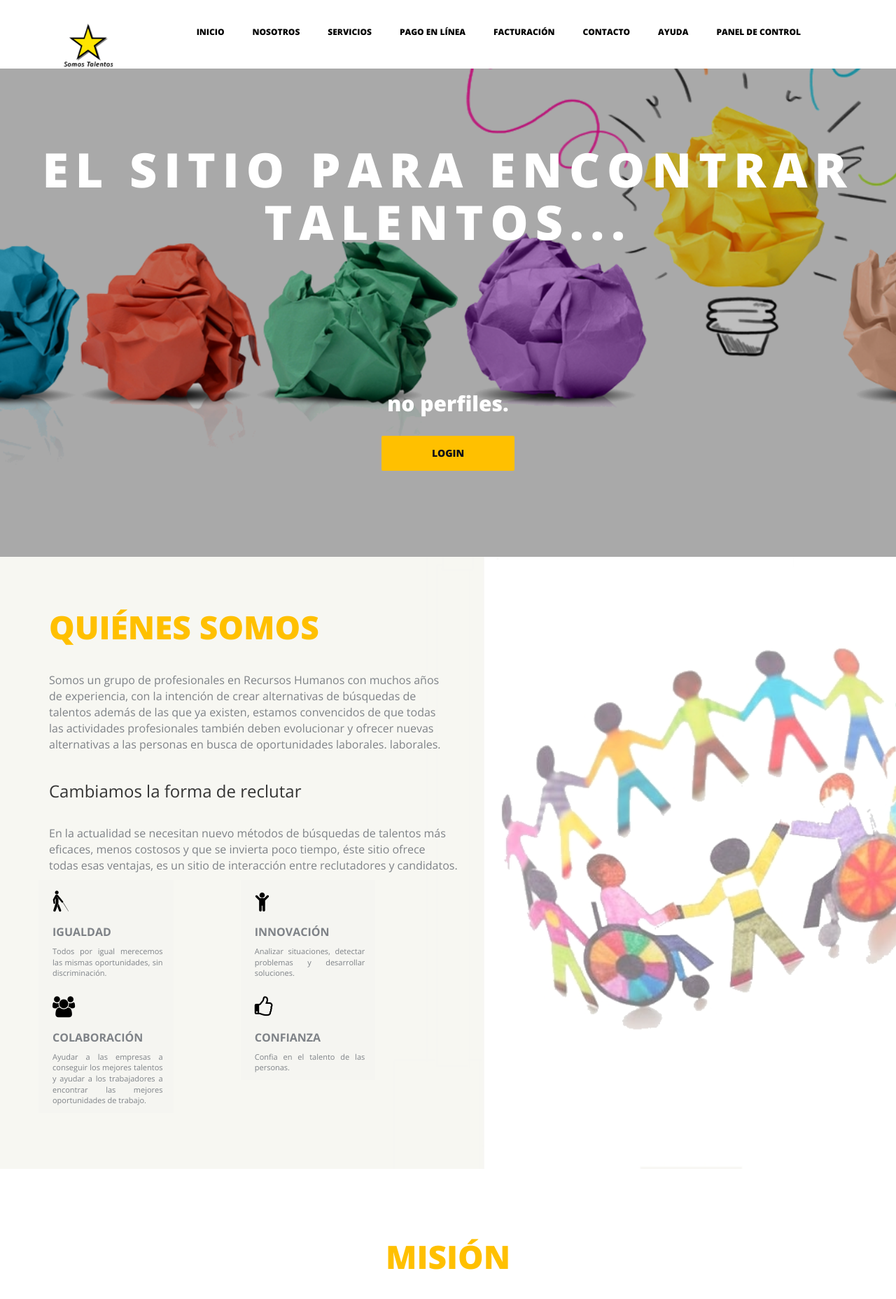
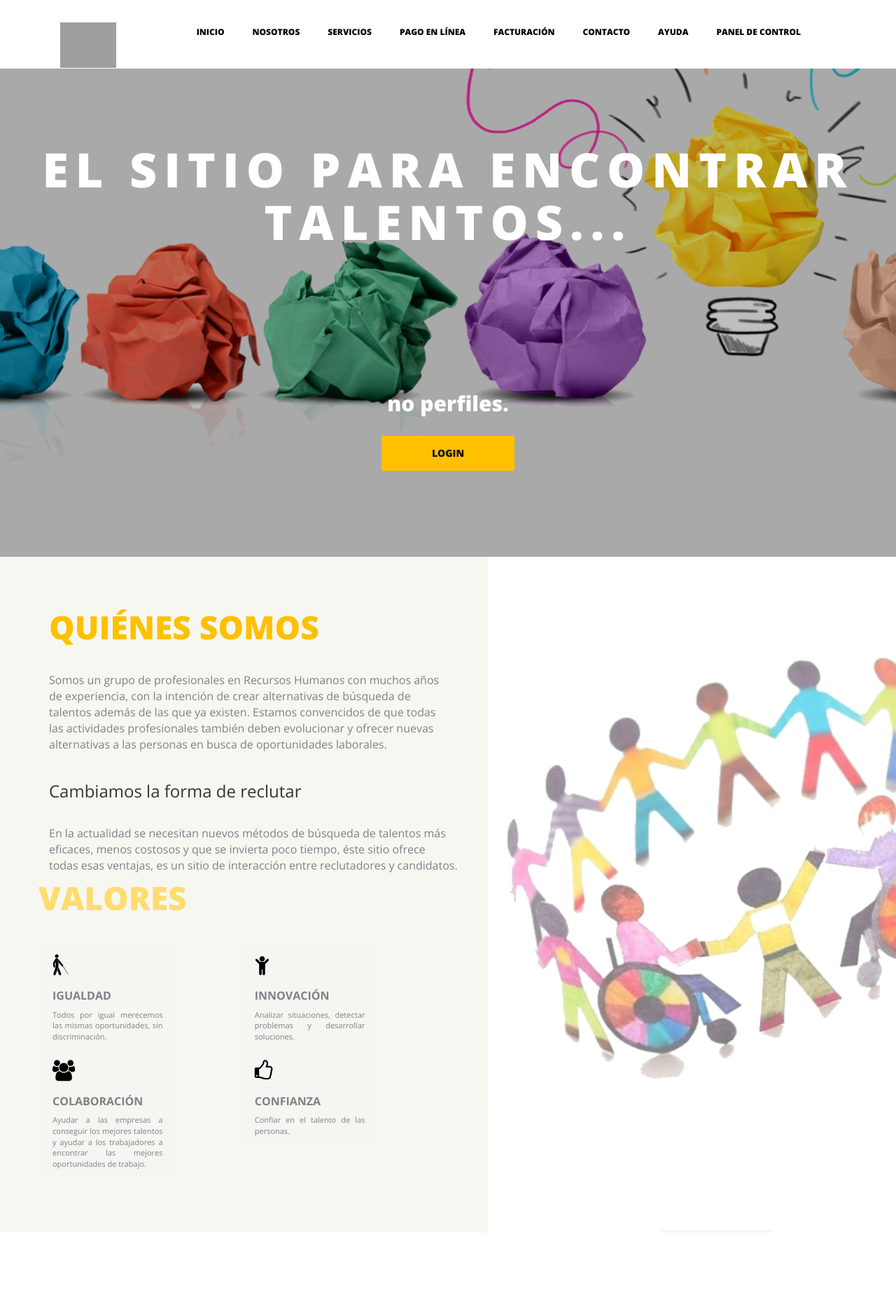
Before and after one commit to WEBEXZ/RicardoWEB_V1, a CodeIgniter app: page /RicardoWEB_V1/ in a window 1280 px wide. Shown: the top 1857 px of the page at 70% size. Run offline with CodeIgniter, Linux system fonts and the light colour scheme; some libraries are stand-ins or nearby versions; grey boxes are pictures that could not be loaded.

Commit message:
Correcciones de Ricardo de la última reunión realizadas. Se corrgie el INDEX y se coloca el nuevo logotipo. RECUERDEN MODIFICAR EL CONFIG.PHP para no subir mal la URL, de preferencia, manejen ese archivo en checkout!

```diff
--- a/application/views/index.php
+++ b/application/views/index.php
@@ -28,7 +28,7 @@ require_once "recaptchalib.php";
             <div class="row header-row">
                 <div class="col-md-12">
                     <nav class="navbar navbar-default">
-                        <a href="index.php"><img src="<?=base_url()?>public/img/LOGO_ST.png" alt="" class="logo" width="80" height="65"></a>
+                        <a href="index.php"><img src="<?=base_url()?>public/img/logotipo_somostalentos.jpg" alt="" class="logo" width="80" height="65"></a>
                         <div class="container-fluid">
                             <!-- Móviles -->
                             <div class="navbar-header">
@@ -113,22 +113,22 @@ require_once "recaptchalib.php";
 
                     <p>
                         Somos un grupo de profesionales en Recursos Humanos con muchos años <br />
-                        de experiencia, con la intención de crear alternativas de búsquedas de <br />
-                        talentos además de las que ya existen, estamos convencidos de que todas <br />
+                        de experiencia, con la intención de crear alternativas de búsqueda de <br />
+                        talentos además de las que ya existen. Estamos convencidos de que todas <br />
                         las actividades profesionales también deben evolucionar y ofrecer nuevas <br />
                         alternativas a las personas en busca de oportunidades laborales.
-                        laborales.
                         <br>
                         <br>
                     </p>
 
                     <h3>Cambiamos la forma de reclutar</h3>
                     <p>
-                        En la actualidad se necesitan nuevo métodos de búsquedas de talentos más <br />
+                        En la actualidad se necesitan nuevos métodos de búsqueda de talentos más <br />
                         eficaces, menos costosos y que se invierta poco tiempo, éste sitio ofrece <br />
                         todas esas ventajas, es un sitio de interacción entre reclutadores y candidatos.
                     </p>
                 </div>
+                <h2>Valores</h2>
                 <div class="col-md-12 services">
                     <div class="col-md-2 single-service col-xs-6 col-sm-3">
                         <i class="fa fa-blind"></i>
@@ -156,7 +156,7 @@ require_once "recaptchalib.php";
                     <div class="col-md-2 col-md-push-1 single-service col-sm-3 col-xs-6">
                         <i class="fa fa-thumbs-o-up"></i>
                         <h3><b>CONFIANZA</b></h3>
-                        <p align="justify">Confia en el talento de las personas.</p>
+                        <p align="justify">Confiar en el talento de las personas.</p>
                     </div>
                 </div>
             </div>
@@ -503,7 +503,7 @@ require_once "recaptchalib.php";
                         <i class="fa fa-object-group fa-3x"></i><b> Evaluación psicométrica en línea.- </b> Podrás aplicar exámenes
                         psicométricos al candidato vía internet y recibirás el resultado en tu correo electrónico, para que lo puedas
                         interpretar. Éste servicio te ahorrará mucho tiempo en tu proceso. Puedes aplicar hasta 3 exámenes que abarcan
-                        personalidad, cultura y razonamiento y aptitud para ventas.
+                        personalidad, cultura, razonamiento y aptitud para ventas.
                     </p>
                     <p align="justify">
                         <i class="fa fa-bar-chart fa-3x"></i><b> Generación de reporte de entrevistas realizadas.- </b> Podrás solicitar
@@ -554,7 +554,7 @@ require_once "recaptchalib.php";
                         </thead>
                         <tbody>
                             <tr>
-                                <td>Costo mensual + IVA</td>
+                                <td>Costo mensual + IVA *</td>
                                 <td>$ 250 MN</td>
                                 <td>$ 500 MN</td>
                             </tr>
@@ -590,6 +590,7 @@ require_once "recaptchalib.php";
                             </tr>
                         </tbody>
                     </table>
+                    <p><b>*</b>Se pueden realizar pagos mensuales, bimestrales, trimestral, semestral o anual.</p>
 
                     <button class="boton" onclick="document.getElementById('login').scrollIntoView()">CONTRATAR</button>
                     <br />
@@ -610,7 +611,7 @@ require_once "recaptchalib.php";
                             </tr>
                             <tr>
                                 <td>Galeria</td>
-                                <td>$ 50 MN</td>
+                                <td>$ 50 MN (Pago Mensual)</td>
                             </tr>
                         </tbody>
                     </table>
```
